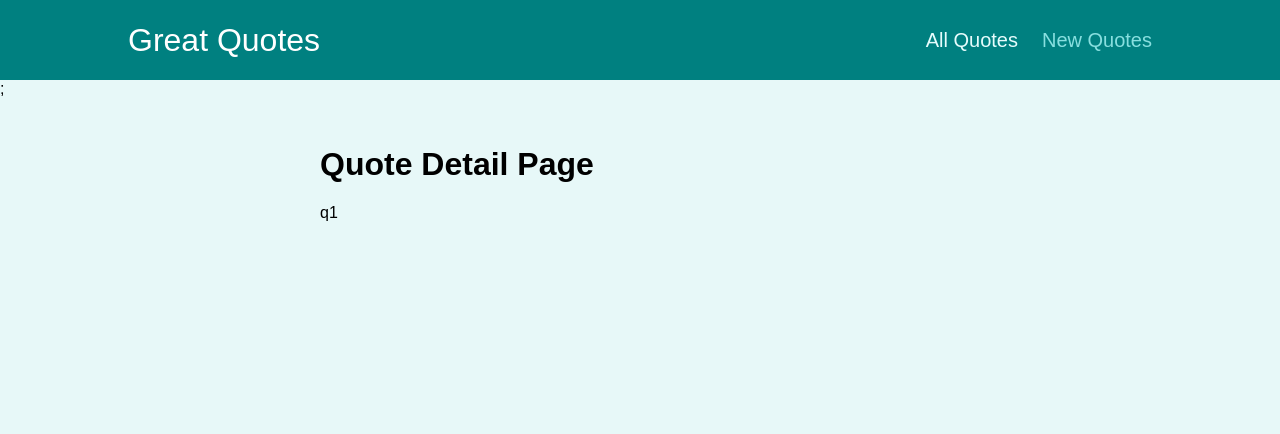
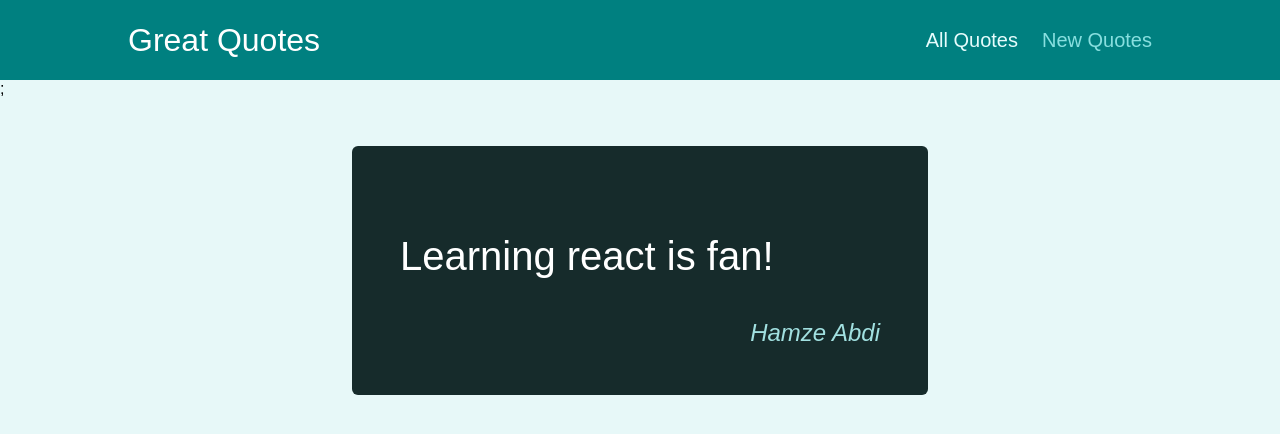
Before and after one commit to 4hmedhabib/React-Router, a React (Create React App) app in the folder 09-time-to-practice-starting-code/: page /quotes/q1/ in a window 1280 px wide. Shown: the top 434 px of the page. Built offline with nearby package versions, Linux system fonts and the light colour scheme.

Commit message:
added params dynamic data

```diff
--- a/09-time-to-practice-starting-code/src/components/quotes/QuoteItem.js
+++ b/09-time-to-practice-starting-code/src/components/quotes/QuoteItem.js
@@ -1,3 +1,4 @@
+import { Link } from 'react-router-dom';
 import classes from './QuoteItem.module.css';
 
 const QuoteItem = (props) => {
@@ -9,9 +10,9 @@
 				</blockquote>
 				<figcaption>{props.author}</figcaption>
 			</figure>
-      <a className='btn'>
+			<Link to={`/quotes/${props.id}/`} className="btn">
 				View Fullscreen
-      </a>
+			</Link>
 		</li>
 	);
 };
--- a/09-time-to-practice-starting-code/src/pages/QuoteDetail.js
+++ b/09-time-to-practice-starting-code/src/pages/QuoteDetail.js
@@ -1,13 +1,32 @@
 import { useParams, Route } from 'react-router-dom';
 import Comments from '../components/comments/Comments';
+import HighlightedQuote from '../components/quotes/HighlightedQuote';
+
+const DUMMY_QUOTES = [
+	{
+		id: 'q1',
+		author: 'Hamze Abdi',
+		text: 'Learning react is fan!'
+	},
+	{
+		id: 'q2',
+		author: 'Ahmed Habib',
+		text: 'Learning vue is great!'
+	}
+];
 
 const QuoteDetail = () => {
 	const params = useParams();
 
+	const quote = DUMMY_QUOTES.find((quote) => quote.id === params.quoteId);
+
+	if (!quote) {
+		return <p>No Quote Found!</p>;
+	}
+
 	return (
 		<div>
-			<h1>Quote Detail Page</h1>
-			<p>{params.quoteId}</p>
+			<HighlightedQuote text={quote.text} author={quote.author} />
 			<Route path="/quotes/:quoteId/comments">
 				<Comments />
 			</Route>
--- a/09-time-to-practice-starting-code/src/pages/Quotes.js
+++ b/09-time-to-practice-starting-code/src/pages/Quotes.js
@@ -7,7 +7,7 @@
 		text: 'Learning react is fan!'
 	},
 	{
-		id: 'q1',
+		id: 'q2',
 		author: 'Ahmed Habib',
 		text: 'Learning vue is great!'
 	}
```
Also changed, not shown: 1 other file (tests, documents, lock files or other folders). Lines whose indentation alone changed are shown as unchanged.
